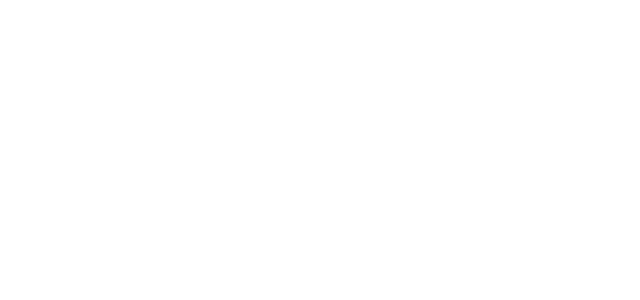
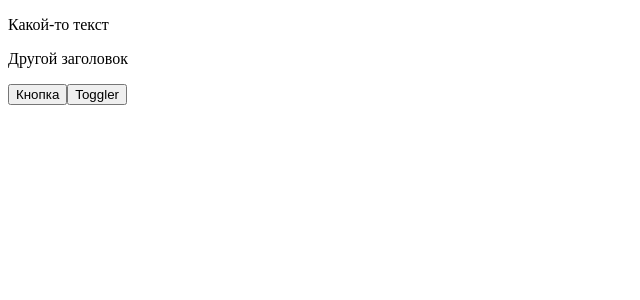
Before and after one commit to AndriiStoliarov/frameworks, an Angular app in the folder angular/yuriSimonov/basic-course-2023/: page / in a window 1280 px wide. Shown: the top 300 px of the page, without its empty margins (0-640 px from the left). Built offline with nearby package versions, Linux system fonts and the light colour scheme.

Commit message:
lesson 16 passed

```diff
--- a/angular/yuriSimonov/basic-course-2023/src/app/app.component.html
+++ b/angular/yuriSimonov/basic-course-2023/src/app/app.component.html
@@ -377,4 +377,8 @@
 </div> -->
 
 <!-- lesson 16 --------------------------------->
+@if (toggler) {
 <app-child [title]="title" [name]="name" [obj]="obj"></app-child>
+}
+
+<button (click)="toggler = !toggler">Toggler</button>
--- a/angular/yuriSimonov/basic-course-2023/src/app/app.component.ts
+++ b/angular/yuriSimonov/basic-course-2023/src/app/app.component.ts
@@ -77,7 +77,7 @@
   //* lesson 16
   title: string = 'Заголовок';
   name: string = 'Имя';
-
+  toggler: boolean = true;
   obj = { age: 12 };
 
   constructor() {
--- a/angular/yuriSimonov/basic-course-2023/src/app/components/child/child.component.html
+++ b/angular/yuriSimonov/basic-course-2023/src/app/components/child/child.component.html
@@ -20,3 +20,7 @@
 <ng-content select=".example"></ng-content> -->
 
 <!-- <ng-content></ng-content> -->
+<p>{{ text }}</p>
+<p>{{ title }}</p>
+
+<button (click)="(true)">Кнопка</button>
--- a/angular/yuriSimonov/basic-course-2023/src/app/components/child/child.component.ts
+++ b/angular/yuriSimonov/basic-course-2023/src/app/components/child/child.component.ts
@@ -1,7 +1,15 @@
 import {
+  AfterContentChecked,
+  AfterContentInit,
+  AfterViewChecked,
+  AfterViewInit,
   Component,
+  DoCheck,
   EventEmitter,
   Input,
+  OnChanges,
+  OnDestroy,
+  OnInit,
   Output,
   SimpleChanges,
 } from '@angular/core';
@@ -13,14 +21,24 @@
   templateUrl: './child.component.html',
   styleUrl: './child.component.scss',
 })
-export class ChildComponent {
+export class ChildComponent
+  implements
+    OnChanges,
+    OnInit,
+    DoCheck,
+    AfterContentInit,
+    AfterContentChecked,
+    AfterViewInit,
+    AfterViewChecked,
+    OnDestroy
+{
   // "!" - сообщаем typescript, что данное свойство точно будет.
   //! @Input() передавать данные от родителя к дочернему компоненту.
   // @Input('childColor') childColorProps!: string;
   // @Input() childColor!: string;
   // @Input() name!: string;
 
-  //! @Output() передавать данные от родителя к дочернему компоненту.
+  //! @Output() передавать данные от дочернего компонента к родительскому.
   // @Output() nameChange = new EventEmitter<string>();
 
   // changeName() {
@@ -32,15 +50,50 @@
   @Input() name!: string;
   @Input() obj!: any;
 
+  text: string = 'Какой-то текст';
+
   constructor() {
     console.log(
       '%c Компонент app-child успешно создан!',
       'background: darkgreen'
     );
   }
-
+  //! метод вызывается когда данные передаюся с помощь декоратора @Input; при изменении и установки входных свойств компонента.
   ngOnChanges(changes: SimpleChanges): void {
     console.log('%c ngOnChanges', 'color: aqua');
     console.log('changes', changes);
   }
+  //! метод вызывается когда angular проверит все свойства связанные с данными
+  ngOnInit(): void {
+    console.log('%c ngOnInit', 'color: deepskyblue');
+  }
+  //! метод вызывается при любых изменениях в компоненте
+  ngDoCheck(): void {
+    console.log('%c ngDoCheck', 'color: pink');
+  }
+  //! метод вызывается один раз после инициализации всего содержимого, которое заключено между его тегами в месте вызова его компонента.
+  ngAfterContentInit(): void {
+    console.log('%c ngAfterContentInit', 'color: lightgreen');
+  }
+  //! метод вызывается после того, как механизм отслеживания изменений завершил проверку всего содержимого, которое заключено между его тегами в месте вызова его компонента.
+  ngAfterContentChecked(): void {
+    console.log('%c ngAfterContentChecked', 'color: green');
+  }
+  //! метод вызывается единожды после того, как angular полностью инициализирует представление (содержимое шаблона, включая шаблоны других компонентов, которые в нем присутствуют) компонента.
+  ngAfterViewInit(): void {
+    console.log('%c ngAfterViewInit', 'color: yellow');
+    setTimeout(() => console.log('title внутри setTimeout'));
+    // this.title = '123';
+    setTimeout(() => {
+      this.title = '123';
+    });
+  }
+  //! метод вызывается после того, как механизм отслеживания изменений завершил проверку представления (содержимое шаблона, включая шаблоны других компонентов, которые в нем присутствуют) компонента на наличие изменений.
+  ngAfterViewChecked(): void {
+    console.log('%c ngAfterViewChecked', 'color: orange');
+  }
+  //! метод вызывается во время удаления компонента из DOM-дерева.
+  ngOnDestroy(): void {
+    console.log('%c ngOnDestroy', 'color: red');
+  }
 }
```
